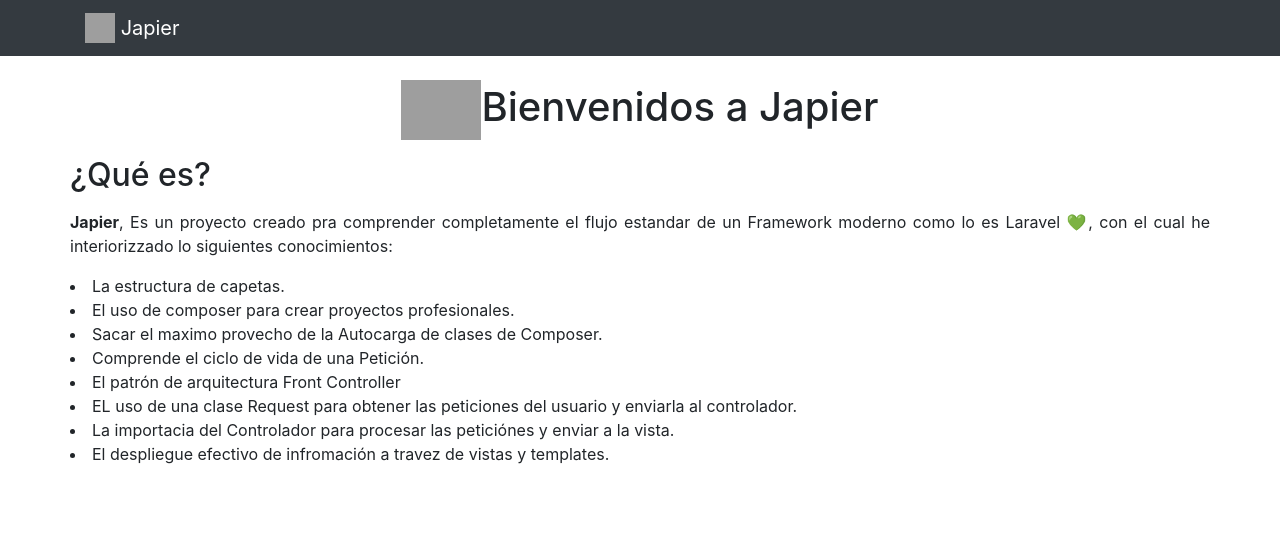
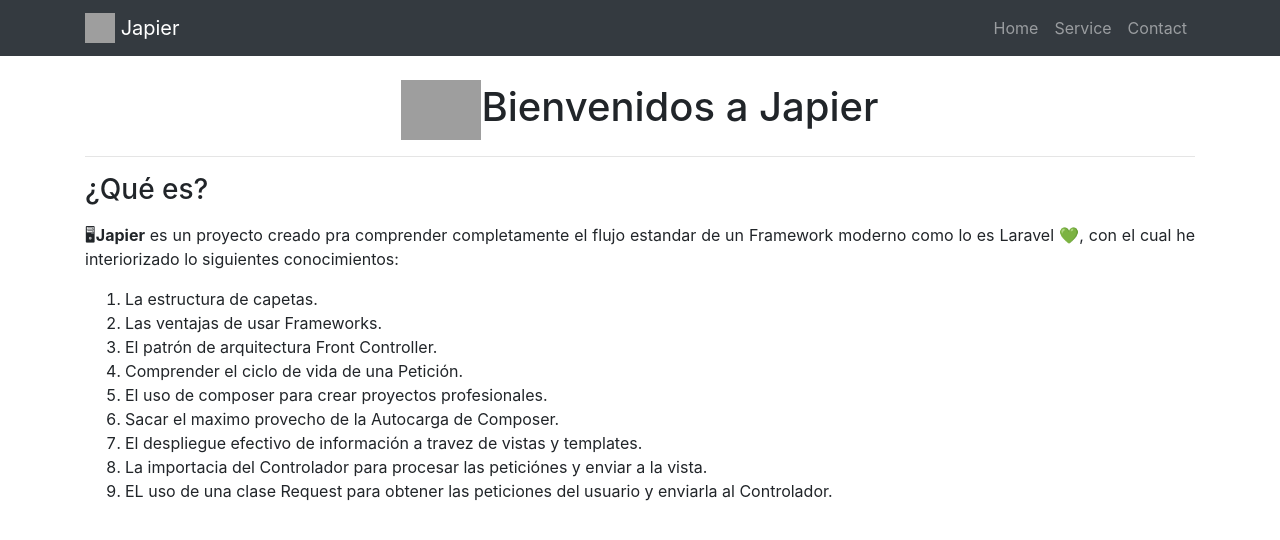
Before and after one commit to javieramayapat/frameworkjapier, a PHP site: page / in a window 1280 px wide. Shown: the top 540 px of the page. Run offline with PHP 8.4, Linux system fonts and the light colour scheme; grey boxes are pictures that could not be loaded.

Commit message:
Creación de contactos y servicios, agrego fix en ortografia de las otras paginas

```diff
--- a/app/Http/Controllers/HomeController.php
+++ b/app/Http/Controllers/HomeController.php
@@ -16,4 +16,14 @@ class HomeController
     {
         return new Response("home");
     }
+
+    public function service()
+    {
+        return new Response("service");
+    }
+
+    public function contact()
+    {
+        return new Response("contact");
+    }
 }
--- a/views/home.php
+++ b/views/home.php
@@ -1,20 +1,25 @@
-<div class="co-8">
+<div class="col-12">
     <div class="text-center mb-3">
         <h1><img src="https://www.flaticon.es/svg/vstatic/svg/4404/4404873.svg?token=exp=1616607173~hmac=284875b079d487da0b694665a546c329" alt="" style="height: 60px;">Bienvenidos a Japier</h1>
     </div>
+    <hr>
 
-    <h2 class="mb-3">¿Qué es?</h2>
+    <h3 class="mb-3">¿Qué es?</h3>
 
-    <p class="text-justify"><strong>Japier</strong>, Es un proyecto creado pra comprender completamente el flujo estandar de un Framework moderno como lo es Laravel 💚, con el cual he interiorizzado lo siguientes conocimientos:</p>
+    <p class="text-justify">🖥<strong>Japier</strong> es un proyecto creado pra comprender completamente el flujo estandar de un Framework moderno como lo es Laravel 💚, con el cual he interiorizado lo siguientes conocimientos:</p>
     <p>
+    <ol>
         <li>La estructura de capetas. </li>
-        <li>El uso de composer para crear proyectos profesionales. </li>
-        <li>Sacar el maximo provecho de la Autocarga de clases de Composer. </li>
-        <li>Comprende el ciclo de vida de una Petición.</li>
-        <li>El patrón de arquitectura Front Controller</li>
-        <li>EL uso de una clase Request para obtener las peticiones del usuario y enviarla al controlador.</li>
+        <li>Las ventajas de usar Frameworks.</li>
+        <li>El patrón de arquitectura Front Controller.</li>
+        <li>Comprender el ciclo de vida de una Petición.</li>
+        <li>El uso de composer para crear proyectos profesionales.</li>
+        <li>Sacar el maximo provecho de la Autocarga de Composer. </li>
+        <li>El despliegue efectivo de información a travez de vistas y templates.</li>
         <li>La importacia del Controlador para procesar las peticiónes y enviar a la vista. </li>
-        <li>El despliegue efectivo de infromación a travez de vistas y templates.</li>
+        <li>EL uso de una clase Request para obtener las peticiones del usuario y enviarla al Controlador.</li>
+    </ol>
+
     </p>
 
 
--- a/views/layout.php
+++ b/views/layout.php
@@ -17,6 +17,20 @@
                 <img src="https://www.flaticon.es/svg/vstatic/svg/4404/4404873.svg?token=exp=1616607173~hmac=284875b079d487da0b694665a546c329" width="30" height="30" class="d-inline-block align-top" alt="">
                 Japier
             </a>
+
+            <div>
+                <ul class="navbar-nav">
+                    <li class="nav-item">
+                        <a class="nav-link" href="/">Home</a>
+                    </li>
+                    <li class="nav-item">
+                        <a class="nav-link" href="/Home/service">Service</a>
+                    </li>
+                    <li class="nav-item">
+                        <a class="nav-link" href="/Home/contact">Contact</a>
+                    </li>
+                </ul>
+            </div>
         </div>
     </nav>
 
```
Also changed, not shown: views/contact.php (added, +27 -0 lines), views/service.php (added, +52 -0 lines).
